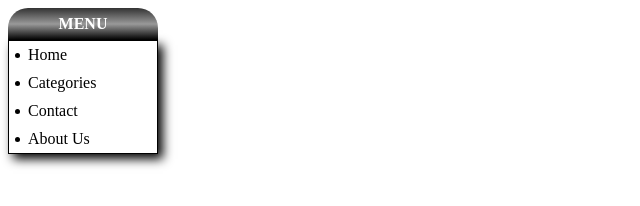
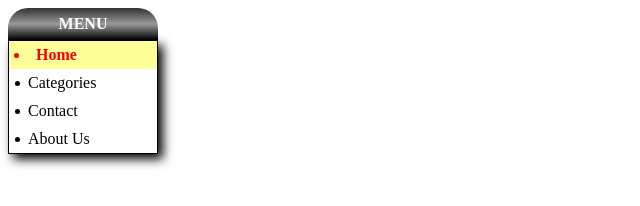
Before and after one commit to linhanh2005/linhanh2005.github.io, a plain HTML site: page Week6/BT3menu.html in a window 1280 px wide. In both pictures the pointer is over the item "Home". Shown: the whole page, without its empty margins (0-640 px from the left). Drawn offline with Linux system fonts and the light colour scheme.

Commit message:
Update Leftmenu.css

```diff
--- a/Week6/Leftmenu.css
+++ b/Week6/Leftmenu.css
@@ -31,3 +31,8 @@
   cursor: pointer;
   text-transform: capitalize;
 }
+.menu li:hover {
+    background-color: #ff9;
+    font-weight: bold;
+    color:#f00;
+}
```
